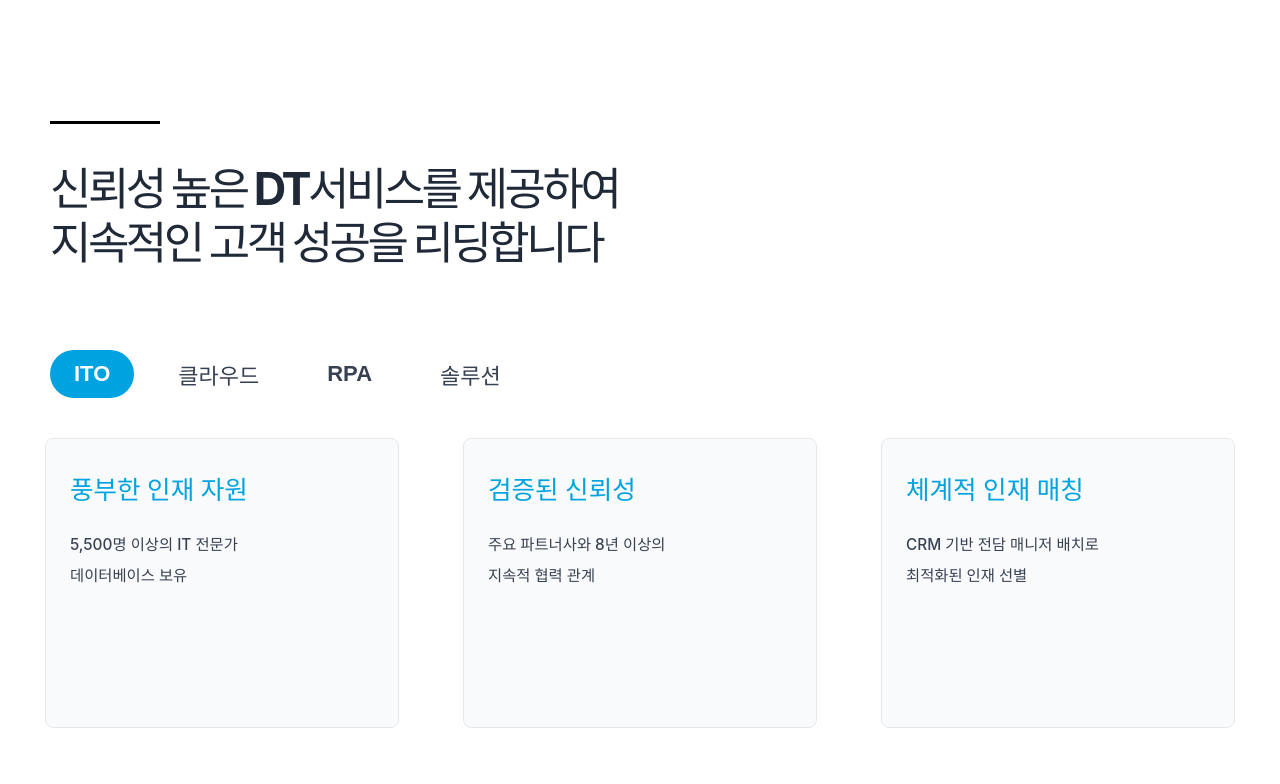
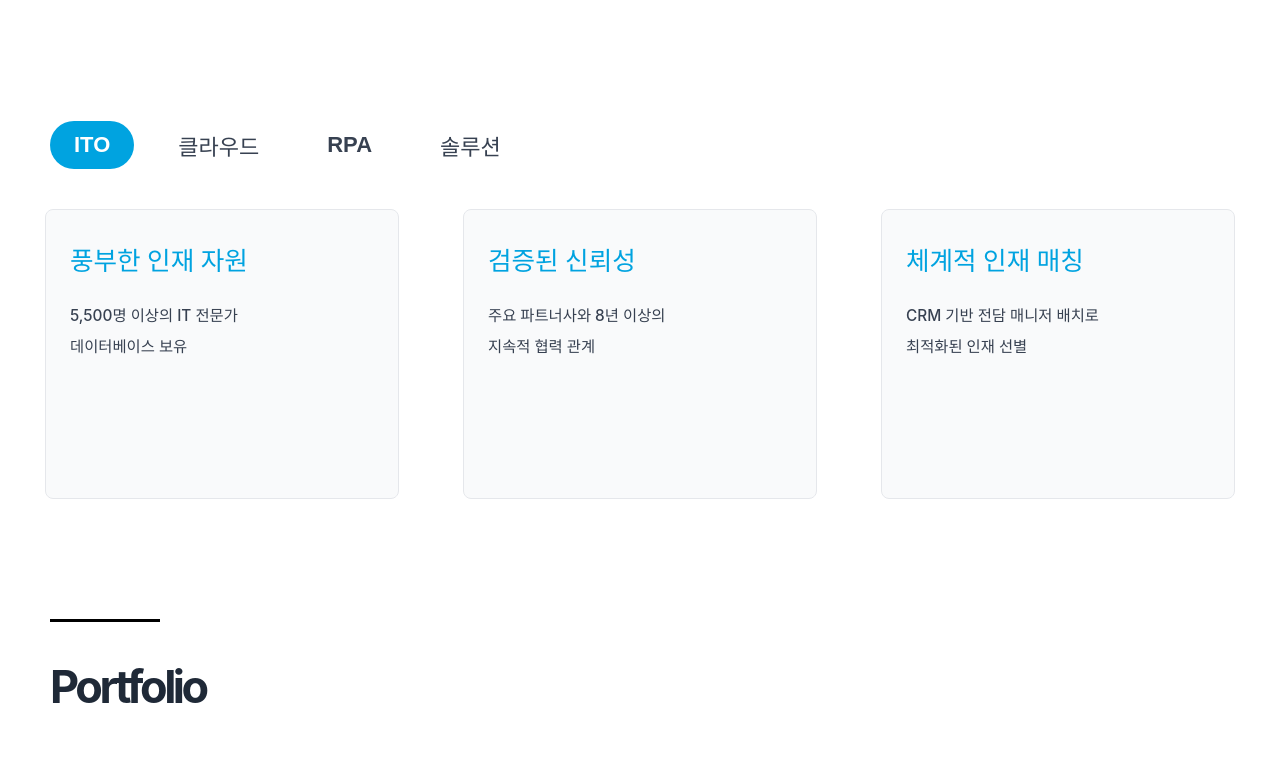
Before and after one commit to onexhana/nimbustech_website, a React (Vite) app: page /about in a window 1280 px wide. Shown: the part 1356-2140 px from the top of the page. Built offline with nearby package versions, Linux system fonts and the light colour scheme; a web font is replaced by a local one.

Commit message:
feat : 신뢰성 높은 DT서비스 삭제

```diff
--- a/src/components/About/AboutSection.tsx
+++ b/src/components/About/AboutSection.tsx
@@ -210,27 +210,6 @@ export default function AboutSection() {
     <div className="w-full px-6 py-12 bg-white" style={{ paddingTop: '120px' }}>
       {/* 메인 타이틀 */}
       <div className="max-w-7xl mx-auto">
-        {/* 검은 실선 */}
-        <div style={{
-          width: '110px',
-          height: '3px',
-          backgroundColor: '#000000',
-          marginLeft: isMobile ? '0' : '50px',
-          marginBottom: '20px'
-        }}></div>
-
-        <h2 style={{
-          fontSize: isMobile ? '28px' : '45px',
-          fontWeight: '1100',
-          marginBottom: isMobile ? '40px' : '80px',
-          color: '#1f2937',
-          lineHeight: '1.2',
-          letterSpacing: '-3.5px',
-          marginLeft: isMobile ? '0' : '50px'
-        }}>
-          신뢰성 높은 DT서비스를 제공하여<br />
-          지속적인 고객 성공을 리딩합니다
-        </h2>
 
         {isMobile ? (
           <>
```
